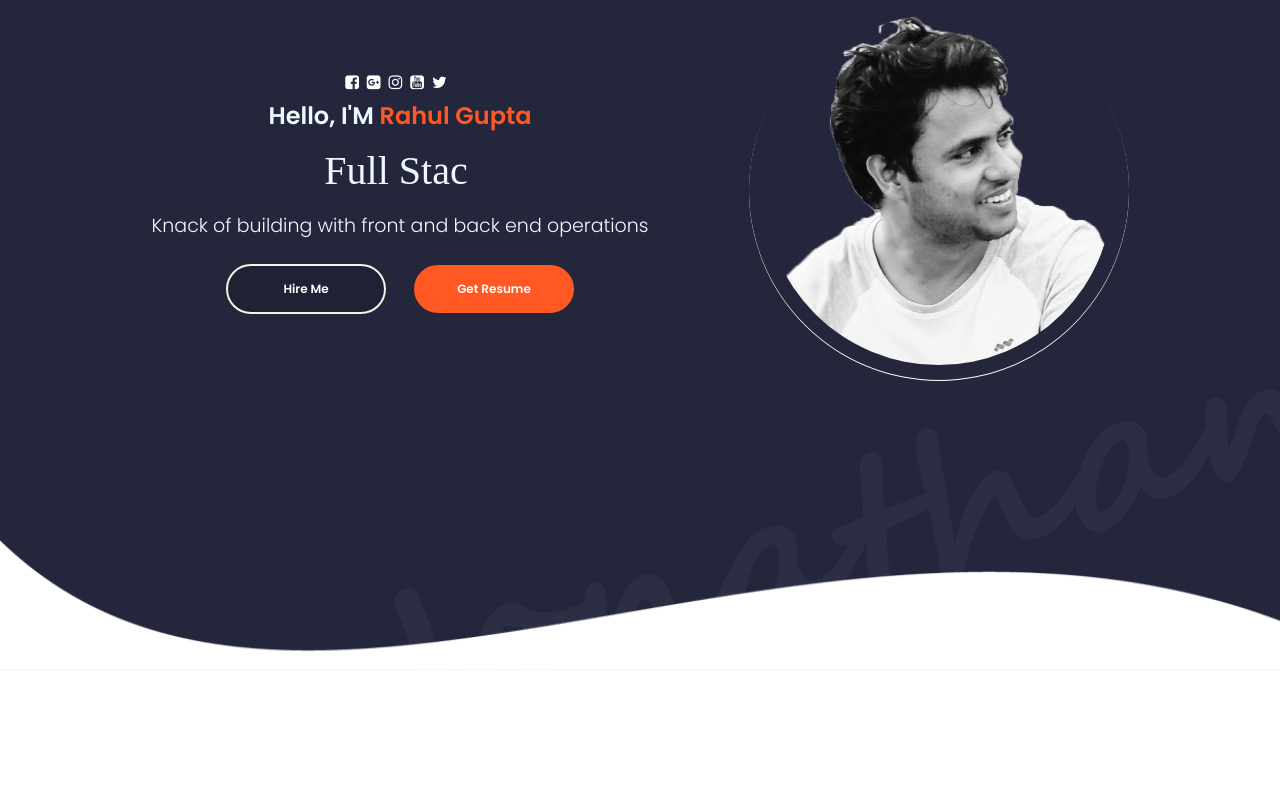
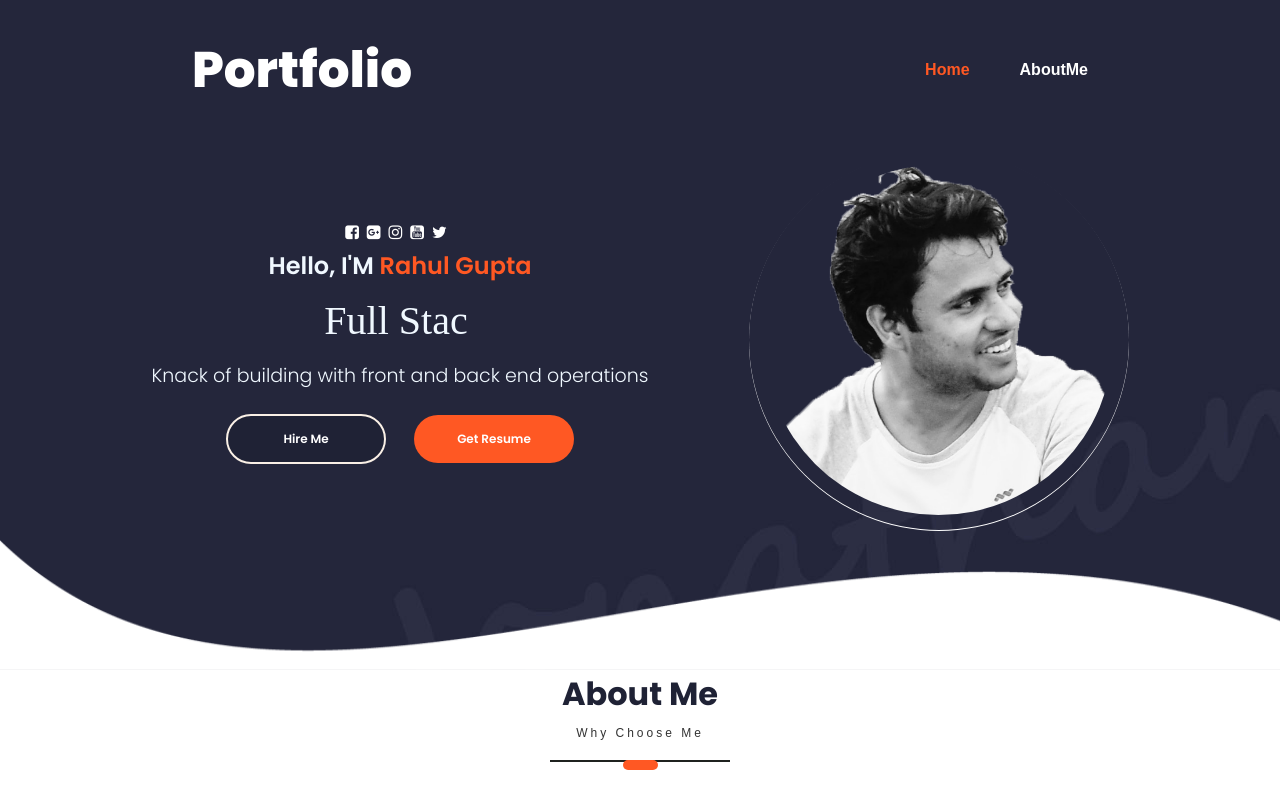
Before and after one commit to rg98098/responsive-portfolio, a React app: page / in a window 1280 px wide. Shown: the top 808 px of the page. Built offline with nearby package versions, Linux system fonts and the light colour scheme; a web font is replaced by a local one.

Commit message:
few fixes of styling, added Header ScreenHeading reusable component

```diff
--- a/package.json
+++ b/package.json
@@ -8,6 +8,11 @@
     "build": "cross-env NODE_ENV=production webpack --config config/webpack.prod.js"
   },
   "dependencies": {
+    "@fortawesome/fontawesome-svg-core": "^1.2.36",
+    "@fortawesome/free-brands-svg-icons": "^5.15.4",
+    "@fortawesome/free-regular-svg-icons": "^5.15.4",
+    "@fortawesome/free-solid-svg-icons": "^5.15.4",
+    "@fortawesome/react-fontawesome": "^0.1.16",
     "prop-types": "^15.7.2",
     "react": "^17.0.2",
     "react-dom": "^17.0.2",
--- a/src/App.scss
+++ b/src/App.scss
@@ -1,20 +1,20 @@
-:root{
-  --light-blue : #04C3FF;
-  --light-blue-shadow:  rgb(69 211 255 / 27%);
-  --sea-green: #0ABEAD;
-  --sea-green-dark: #0CBFAE;
-  --sea-green-extra-dark: #09BEAD;
-  --sea-green-shadow: rgba(11, 190, 173,0.4);
-  --header-hamburger-background : rgba(11, 190, 173,0.8);
-  --orange: #F57F17;
-  --dark-orange: #FF5823;
-  --orange-shadow: rgba(245, 127, 23,0.2);
+:root {
+  --light-blue: #04c3ff;
+  --light-blue-shadow: rgb(69 211 255 / 27%);
+  --sea-green: #0abead;
+  --sea-green-dark: #0cbfae;
+  --sea-green-extra-dark: #09bead;
+  --sea-green-shadow: rgba(11, 190, 173, 0.4);
+  --header-hamburger-background: rgba(11, 190, 173, 0.8);
+  --orange: #f57f17;
+  --dark-orange: #ff5823;
+  --orange-shadow: rgba(245, 127, 23, 0.2);
   --white: #ffffff;
   --black: #333333;
   --disabled-btn: #09bead7a;
-  --error-message:  #e44f4fd1;
+  --error-message: #e44f4fd1;
   --toast-error: #e44f4ffa;
-  --toast-shadow:  #9c9c9ce3;
-  --toast-success: #0CBFAE;
-  --loader-color: #0CBFAE
+  --toast-shadow: #9c9c9ce3;
+  --toast-success: #0cbfae;
+  --loader-color: #0cbfae;
 }
--- /dev/null
+++ b/src/components/AboutMe/AboutMe.js
@@ -0,0 +1,14 @@
+import React, {useEffect} from 'react'
+import { ScreenHeading } from '../../utilities/ScreenHeading/ScreenHeading'
+import ScrollService from '../../utilities/ScrollService'
+import Animations from '../../utilities/Animations'
+
+export const AboutMe = (props) => {
+  return (
+    <div className="about-me-container screen-container">
+      <div className="about-me-parent">
+        <ScreenHeading title={'About Me'} subHeading={'Why Choose Me'} />
+      </div>
+    </div>
+  )
+}
--- /dev/null
+++ b/src/components/Home/Header/Header.js
@@ -0,0 +1,81 @@
+import React, { useState } from "react";
+import {
+  TOTAL_SCREENS,
+  GET_SCREEN_INDEX,
+} from "../../../utilities/commonUtils";
+import ScrollService from "../../../utilities/ScrollService";
+import { faBars } from "@fortawesome/free-solid-svg-icons";
+import { FontAwesomeIcon } from "@fortawesome/react-fontawesome";
+import "./Header.scss";
+
+export const Header = () => {
+  const [selectedScreen, setSelectedScreen] = useState(0);
+  const [showHeaderOptions, setShowHeaderOptions] = useState(false);
+
+  const updateCurrentScreen = (currentScreen) => {
+    if (!currentScreen || !currentScreen.screenInView) return;
+
+    let screenIndex = GET_SCREEN_INDEX(currentScreen.screenInView);
+    if (screenIndex < 0) return;
+  };
+
+  let currentScreenSubscription =
+    ScrollService.currentScreenBroadCaster.subscribe(updateCurrentScreen);
+
+  const getHeaderOptions = () => {
+    return TOTAL_SCREENS.map((screen, i) => (<div
+        key={screen.screen_name}
+        className={getHeaderOptionsClasses(i)}
+        onClick={() => switchScreen(i, screen)}
+      >
+        <span>{screen.screen_name}</span>
+      </div>)
+    )
+
+  };
+
+  const getHeaderOptionsClasses = (index) => {
+    let classes = "header-option ";
+    if (index < TOTAL_SCREENS.length - 1) classes += "header-option-separator ";
+
+    if (selectedScreen === index) classes += "selected-header-option ";
+    return classes;
+  };
+
+  const switchScreen = (index, screen) => {
+    let screenComponent = document.getElementById(screen.screen_name);
+    if (!screenComponent) return;
+
+    screenComponent.scrollIntoView({ behavior: "smooth" });
+
+    setSelectedScreen(index);
+    setShowHeaderOptions(false);
+  };
+  return (
+    <div
+      className="header-container"
+      onClick={() => setShowHeaderOptions(!showHeaderOptions)}
+    >
+      <div className="header-parent">
+        <div
+          className="header-hamburger"
+          onClick={() => setShowHeaderOptions(!showHeaderOptions)}
+        >
+          <FontAwesomeIcon className="header-hamburger-bars" icon={faBars} />
+        </div>
+        <div className="header-logo">
+          <span>Portfolio</span>
+        </div>
+        <div
+          className={
+            showHeaderOptions
+              ? "header-options show-hamburger-options"
+              : "header-options"
+          }
+        >
+          {getHeaderOptions()}
+        </div>
+      </div>
+    </div>
+  );
+};
--- /dev/null
+++ b/src/components/Home/Header/Header.scss
@@ -0,0 +1,103 @@
+.header-container {
+  display: flex;
+  justify-content:center;
+  height: 140px;
+  color: var(--white);
+}
+
+.header-parent {
+  display: flex;
+  align-items: center;
+  justify-content: space-between;
+  height: 100%;
+  width:70%;
+  color: var(--white);
+}
+
+.header-logo {
+  font-size: 50px;
+  font-family: "Poppins ExtraBold";
+  color: var(--white);
+}
+
+.header-options {
+  display: flex;
+  align-items: center;
+}
+
+.header-option {
+  font-size: 16px;
+  cursor: pointer;
+  font-weight: 600;
+}
+
+.header-hamburger {
+  display:none;
+  color: var(--white);
+}
+
+.header-option-separator {
+  margin: 0 50px 0 0;
+  color: var(--white);
+}
+
+.selected-header-option {
+  color: var(--dark-orange);
+}
+
+@media only screen and (max-width: 1110px) {
+  .header-parent {
+    width: 80%;
+  }
+}
+
+@media only screen and (max-width: 970px) {
+  .header-hamburger {
+    display:block;
+  }
+
+  .header-parent{
+    width: 100%;
+    padding: 0 40px;
+    position: relative;
+  }
+
+  .header-options {
+    display: flex;
+    flex-direction: column;
+    position: absolute;
+    left: -100%;
+    top:0px;
+    height:100vh;
+    width: 100%;
+    justify-content:space-around;
+    background-color: #1f2235;
+    z-index: 1000;
+    opacity: 0.8;
+    transition: all 0.8s ease-out;
+  }
+
+  .header-option-separator {
+    margin:0;
+  }
+
+  .selected-header-option{
+    color: var(--white);
+  }
+
+  .header-option {
+    color: var(--white);
+  }
+
+  .header-hamburger-bars {
+    font-size: 30px;
+    cursor: pointer;
+    margin: 0 10px;
+    color: var(--white);
+  }
+
+  .show-hamburger-options {
+    left:0;
+    opacity: 1;
+  }
+}
--- a/src/components/Home/Home.js
+++ b/src/components/Home/Home.js
@@ -2,10 +2,12 @@ import React from 'react'
 import Footer from './Footer/Footer'
 import { Profile } from './Profile/Profile'
 import './Home.scss'
+import { Header } from './Header/Header'
 
 export const Home = () => {
   return (
     <div className="home-container">
+      <Header/>
       <Profile/>
       <Footer/>
     </div>
--- /dev/null
+++ b/src/utilities/Animations.js
@@ -0,0 +1,11 @@
+export default class Animations {
+  static animations = new Animations();
+
+  fadeInScreen = (screen_name) => {
+    let screen = document.getElementById(screen_name);
+    if(!screen_name || !screen) return
+
+    screen.style.opacity ="5";
+    screen.style.transform = "translateY(1px)"
+  }
+}
--- /dev/null
+++ b/src/utilities/ScreenHeading/ScreenHeading.js
@@ -0,0 +1,28 @@
+import React from 'react'
+import './ScreenHeading.scss'
+
+export const ScreenHeading = (props) => {
+  return (
+    <div className="heading-container">
+        <div className="screen-heading">
+          <span>{props.title}</span>
+        </div>
+
+        {
+          (props.subHeading)?(
+            <div className="screen-sub-heading">
+              <span>{props.subHeading}</span>
+            </div>
+          ):<div></div>
+        }
+
+        <div className="heading-separator">
+          <div className="separator-line">
+            <div className="separator-blob">
+              <div></div>
+            </div>
+          </div>
+        </div>
+    </div>
+  )
+}
--- /dev/null
+++ b/src/utilities/ScreenHeading/ScreenHeading.scss
@@ -0,0 +1,42 @@
+.heading-container {
+  display: flex;
+  flex-direction: column;
+  align-items: center;
+  width: 100%;
+  margin: 0 0 50px 0;
+}
+.screen-sub-heading {
+  letter-spacing: 3px;
+  margin: 8px 0 10px 0;
+  font-size: 12px;
+  color: var(--black);
+}
+.screen-heading {
+  font-size: 32px;
+  color: #1f2235;
+  font-family: "Poppins Bold";
+}
+.heading-separator {
+  display: flex;
+  align-items: center;
+  position: relative;
+  width: 180px;
+  margin: 10px 0 0 0;
+}
+.separator-line {
+  width: 100%;
+  height: 2px;
+  background-color: #1f221f;
+}
+.separator-blob {
+  height: 10px;
+  width: 100%;
+  position: absolute;
+  display: flex;
+  justify-content: center;
+}
+.separator-blob div {
+  width: 35px;
+  border-radius: 10px;
+  background-color: var(--dark-orange);
+}
--- a/src/utilities/ScrollService.js
+++ b/src/utilities/ScrollService.js
@@ -41,7 +41,7 @@ export default class ScrollService {
   }
 
   checkCurrentScreenUnderViewport = (event) => {
-    if(!event || object.keys(event).length < 1) return;
+    if(!event || Object.keys(event).length < 1) return;
 
     for(let screen of TOTAL_SCREENS){
       let screenFromDOM = document.getElementById(screen.screen_name);
--- a/src/utilities/commonUtils.js
+++ b/src/utilities/commonUtils.js
@@ -1,10 +1,14 @@
 import {Home} from '../components/Home/Home'
-
+import {AboutMe} from '../components/AboutMe/AboutMe'
 
 export const TOTAL_SCREENS = [
   {
     screen_name: 'Home',
     component: Home
+  },
+  {
+    screen_name: 'AboutMe',
+    component: AboutMe
   }
 ]
 
```
Also changed, not shown: src/assets/AboutMe/me.jpg (added), src/components/AboutMe/AboutMe.scss (added).
